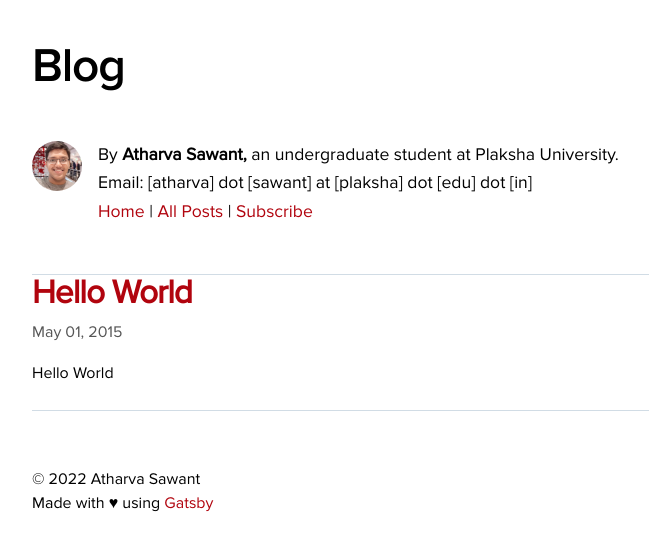
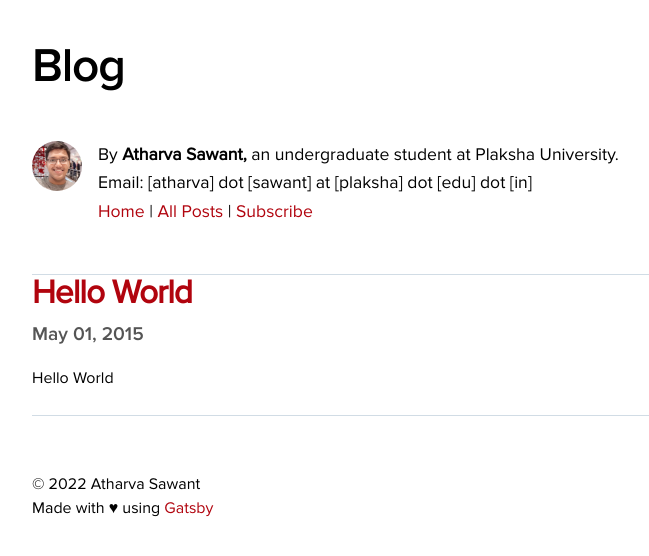
Before and after one commit to sawantatharva/atharva-sawant-blog, a Gatsby site: page / in a window 1280 px wide. Shown: the whole page, without its empty margins (292-941 px from the left). Built offline with nearby package versions, Linux system fonts and the light colour scheme; Gatsby itself is replaced by a stand-in of ours.

Commit message:
Update style.css

```diff
--- a/src/style.css
+++ b/src/style.css
@@ -290,7 +290,8 @@ a:focus {
 
 .post-list-item small {
   color: #555555;
-  font-size: var(--fontSize-1)
+  font-family: "Proxima Nova SB";
+  font-size: var(--fontSize-2)
 }
 
 .post-list-item header {
```
